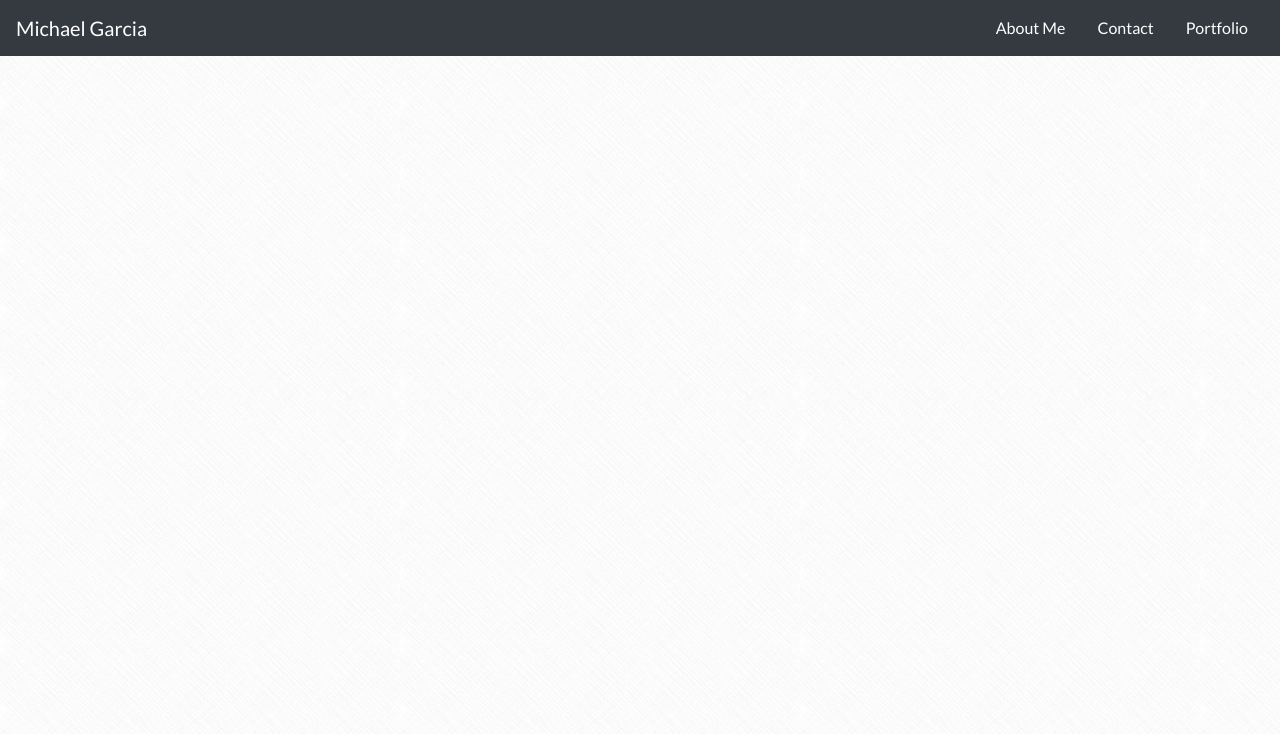
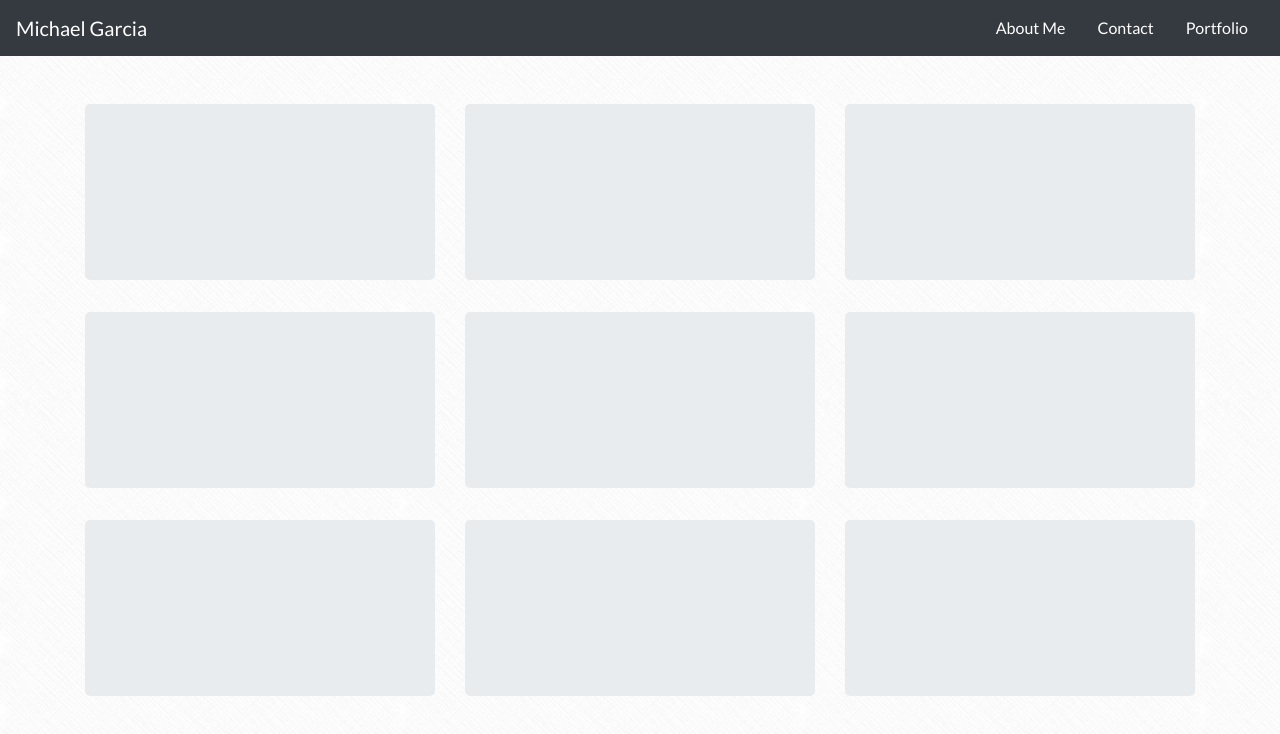
Before and after one commit to michael6arcia/Updated-Portfolio, a website: page public/portfolio.html in a window 1280 px wide. Drawn offline with nearby package versions, Linux system fonts and the light colour scheme.

Commit message:
messing around with animate.css

```diff
--- a/public/portfolio.html
+++ b/public/portfolio.html
@@ -32,6 +32,70 @@
             </ul>
         </div>
     </nav>
+    <br>
+    <br>
+    <div class="container">
+        <div class="row">
+            <div class="col-4">
+                <div class="jumbotron animated fadeInLeft">
+                    <br>
+                    <br>
+                </div>
+            </div>
+            <div class="col-4">
+                <div class="jumbotron animated fadeInUpBig">
+                    <br>
+                    <br>
+                </div>
+            </div>
+            <div class="col-4">
+                <div class="jumbotron animated fadeInRight">
+                    <br>
+                    <br>
+                </div>
+            </div>
+        </div>
+        <div class="row">
+            <div class="col-4">
+                <div class="jumbotron animated fadeInLeft">
+                    <br>
+                    <br>
+                </div>
+            </div>
+            <div class="col-4">
+                <div class="jumbotron animated fadeInUpBig">
+                    <br>
+                    <br>
+                </div>
+            </div>
+            <div class="col-4">
+                <div class="jumbotron animated fadeInRight">
+                    <br>
+                    <br>
+                </div>
+            </div>
+        </div>
+        <div class="row">
+            <div class="col-4">
+                <div class="jumbotron animated fadeInLeft">
+                    <br>
+                    <br>
+                </div>
+            </div>
+            <div class="col-4">
+                <div class="jumbotron animated fadeInUpBig">
+                    <br>
+                    <br>
+                </div>
+            </div>
+            <div class="col-4">
+                <div class="jumbotron animated fadeInRight">
+                    <br>
+                    <br>
+                </div>
+            </div>
+        </div>
+    </div>
 
     <script src="https://code.jquery.com/jquery-3.3.1.slim.min.js"
         integrity="sha384-q8i/X+965DzO0rT7abK41JStQIAqVgRVzpbzo5smXKp4YfRvH+8abtTE1Pi6jizo"
```
Also changed, not shown: public/contact.html (+4 -0 lines), public/index.html (+3 -3 lines).
